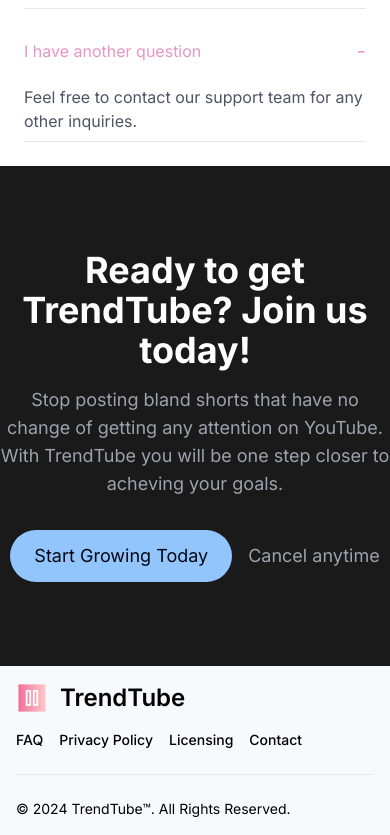
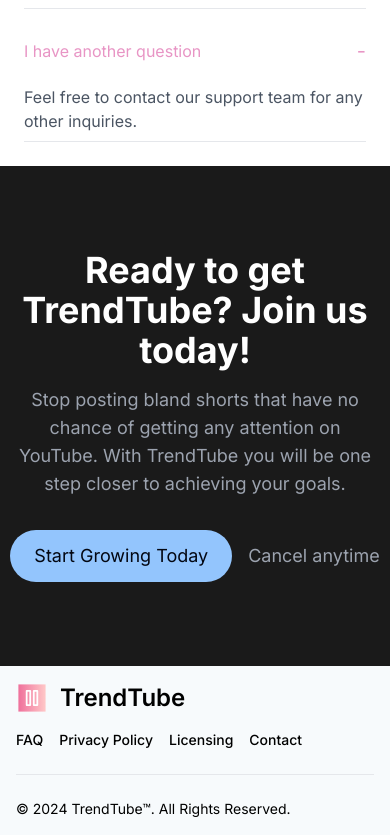
Before and after one commit to Avisator1/trendtube, a React (Vite) app: page /faq in a window 390 px wide. Shown: the part 1547-2382 px from the top of the page. Built offline with nearby package versions, Linux system fonts and the light colour scheme.

Commit message:
Padding for mobile, move 'cancel anytime' underneath. + format it (WTF DONT YOU FORMAT CODE???????)

```diff
--- a/src/components/Get.jsx
+++ b/src/components/Get.jsx
@@ -1,19 +1,22 @@
-import React from 'react';
+import React from "react";
 
 function Get() {
   return (
-    <div className='bg-[#1a1a1a] text-center flex flex-col justify-center items-center h-[500px] !font-inter'>
-      <h1 className='text-white text-4xl md:text-6xl font-bold mb-4'>
+    <div className="bg-[#1a1a1a] text-center flex flex-col justify-center items-center h-[500px] !font-inter">
+      <h1 className="text-white text-4xl md:text-6xl font-bold mb-4">
         Ready to get TrendTube? Join us today!
       </h1>
-      <p className='text-gray-400 text-lg md:text-xl mb-8'>
-        Stop posting bland shorts that have no change of getting any attention on YouTube.<br className='hidden lg:block' /> With TrendTube you will be one step closer to acheving your goals.
+      <p className="text-gray-400 text-lg md:text-xl mb-8 px-4 md:px-8 lg:px-0">
+        Stop posting bland shorts that have no chance of getting any attention
+        on YouTube.
+        <br className="hidden lg:block" /> With TrendTube you will be one step
+        closer to achieving your goals.
       </p>
-      <div className='flex space-x-4'>
-        <button className='bg-blue-300 text-gray-950 px-6 py-3 rounded-full text-lg md:text-xl'>
+      <div className="flex space-x-4">
+        <button className="bg-blue-300 text-gray-950 px-6 py-3 rounded-full text-lg md:text-xl">
           Start Growing Today
         </button>
-        <button className='text-gray-400 text-lg md:text-xl'>
+        <button className="text-gray-400 text-lg md:text-xl">
           Cancel anytime
         </button>
       </div>
--- a/src/components/Navbar.jsx
+++ b/src/components/Navbar.jsx
@@ -14,7 +14,6 @@
           <img src={logo} className="h-8" alt="TrendTube Logo" />
           <span className="self-center text-2xl font-semibold whitespace-nowrap">TrendTube</span>
         </Link>
-
         {/* Centered Links for PC */}
         <div className="hidden md:flex md:justify-center flex-grow">
           <ul className="font-medium flex space-x-8">
```
